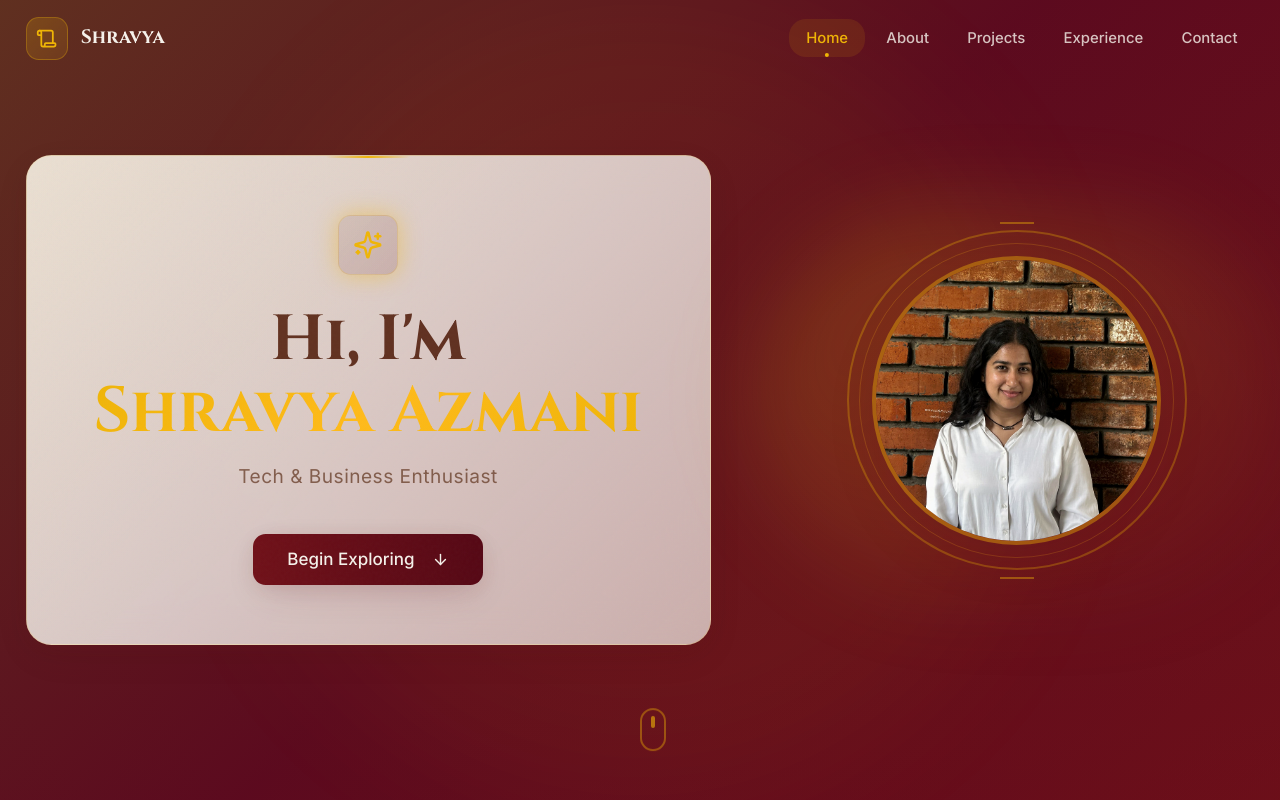
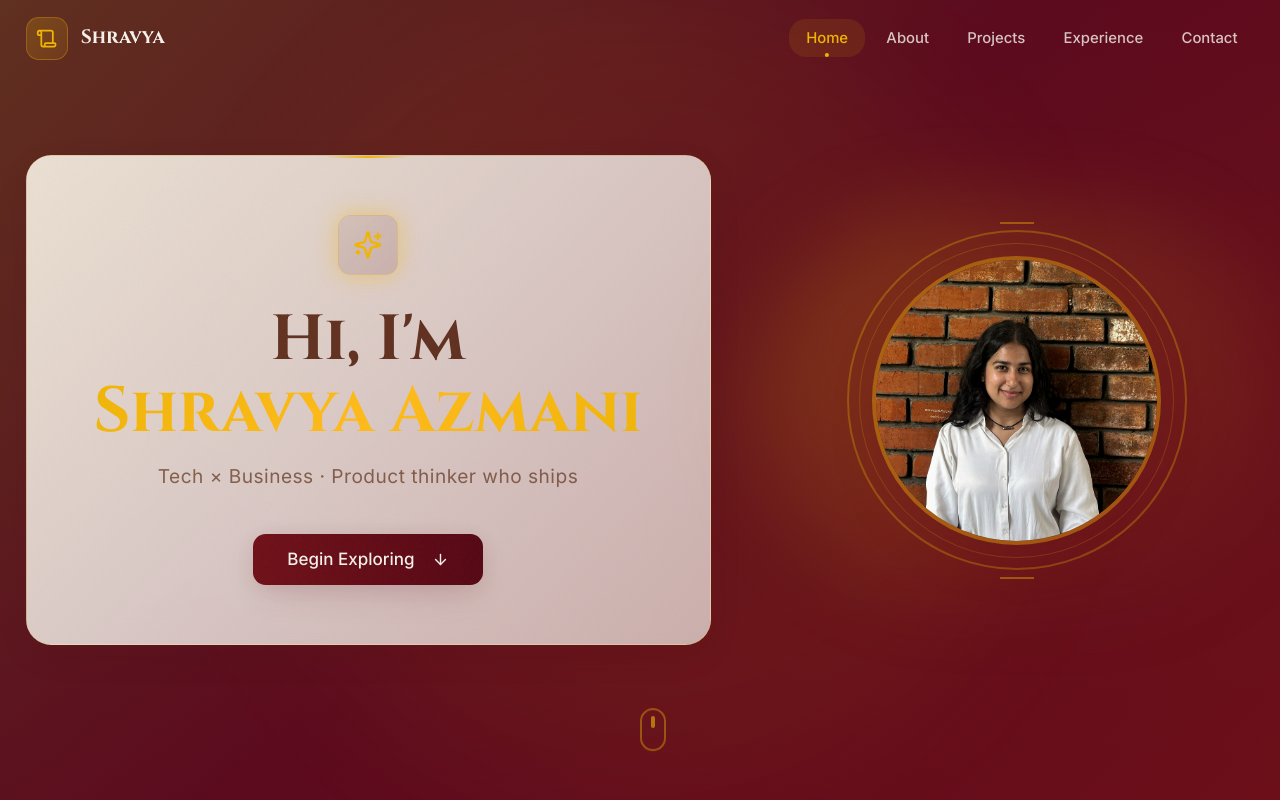
Before and after one commit to shravya0704/shravyas-scrolls-archive, a React (Vite) app: page / in a window 1280 px wide. Shown: the top 800 px of the page. Built offline with nearby package versions, Linux system fonts and the light colour scheme.

Commit message:
intro 2.o

```diff
--- a/src/components/portfolio/HeroSection.tsx
+++ b/src/components/portfolio/HeroSection.tsx
@@ -39,7 +39,7 @@ const HeroSection = () => {
             </h1>
 
             <p className="font-inter text-base md:text-lg text-leather/80 text-center mb-10 tracking-wide">
-              Tech & Business Enthusiast
+              Tech × Business · Product thinker who ships
             </p>
 
             <div className="flex justify-center">
```
